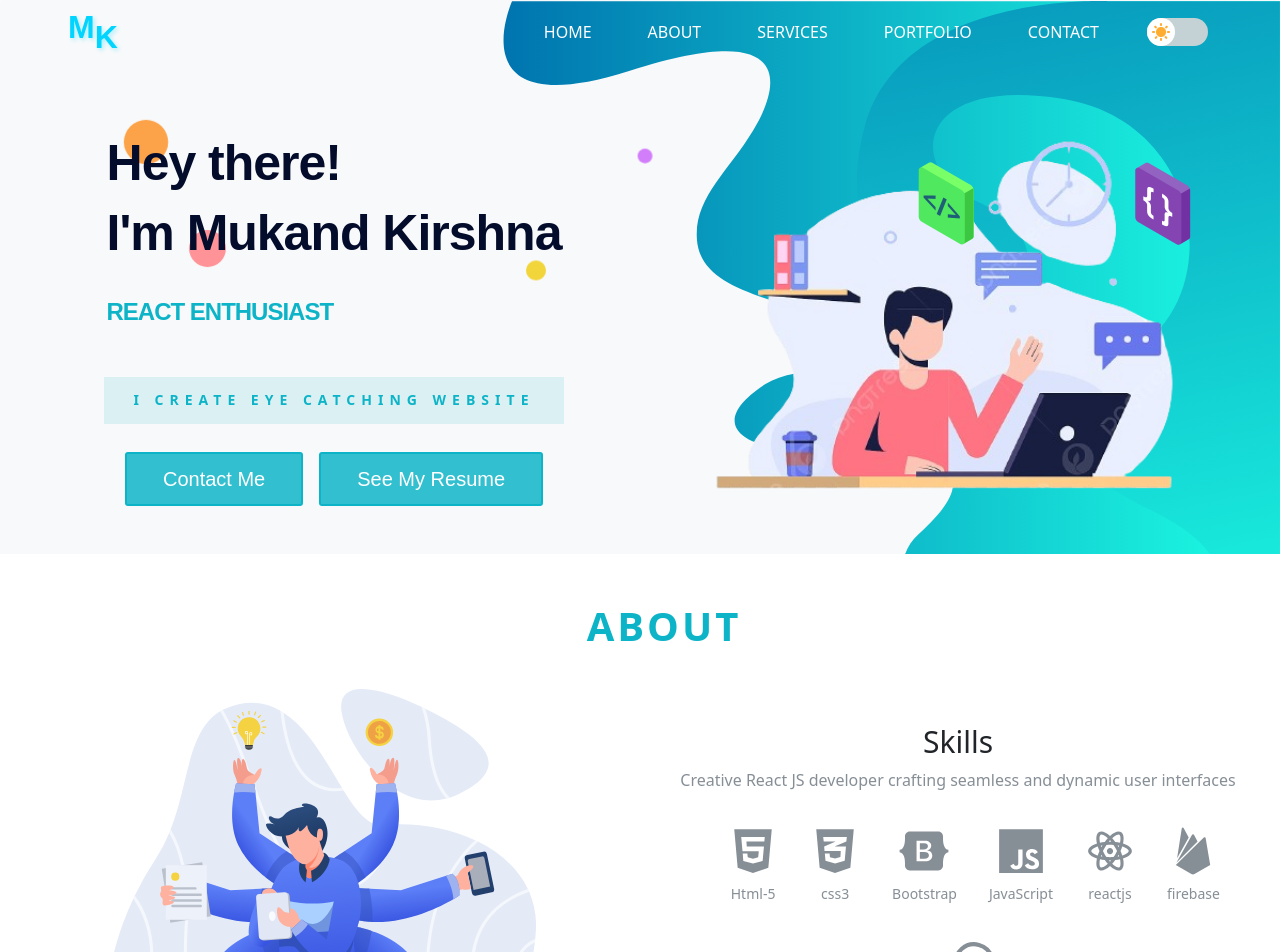
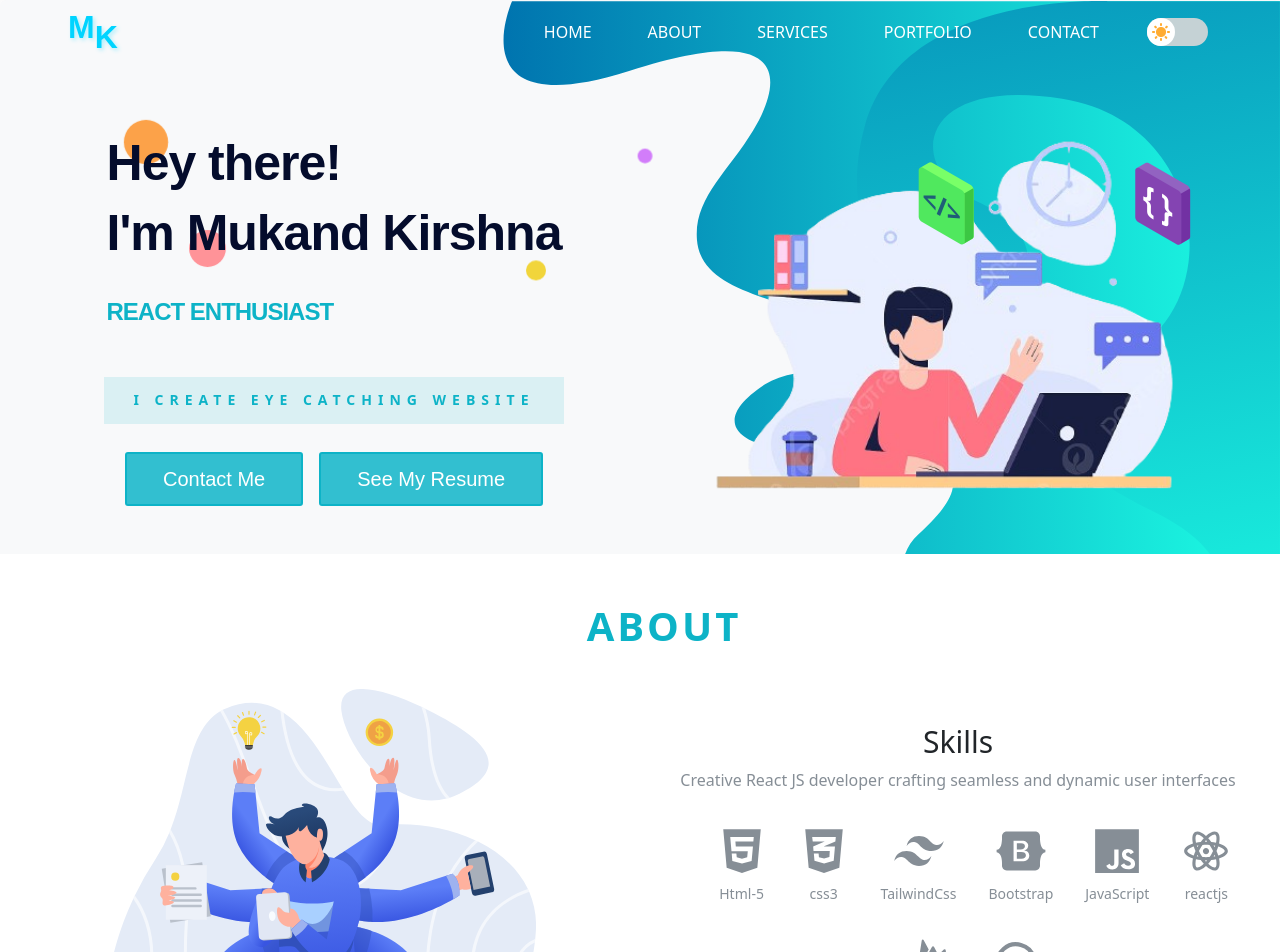
Before and after one commit to mukand-mapara/Portfolio, a React (Create React App) app: page / in a window 1280 px wide. Shown: the top 952 px of the page. Built offline with nearby package versions, Linux system fonts and the light colour scheme.

Commit message:
Update Constants.js

```diff
--- a/src/Constants/Constants.js
+++ b/src/Constants/Constants.js
@@ -6,7 +6,7 @@
   FaLinkedinIn,
 } from "react-icons/fa";
 import { IoLogoFirebase, IoLogoJavascript } from "react-icons/io5";
-import { RiReactjsLine } from "react-icons/ri";
+import { RiReactjsLine, RiTailwindCssFill } from "react-icons/ri";
 import { TbBrandNextjs } from "react-icons/tb";
 
 // cv
@@ -81,6 +81,10 @@
   {
     icon: <FaCss3Alt />,
     title: "css3",
+  },
+  {
+    icon: <RiTailwindCssFill />,
+    title: "TailwindCss",
   },
   {
     icon: <FaBootstrap />,
```
